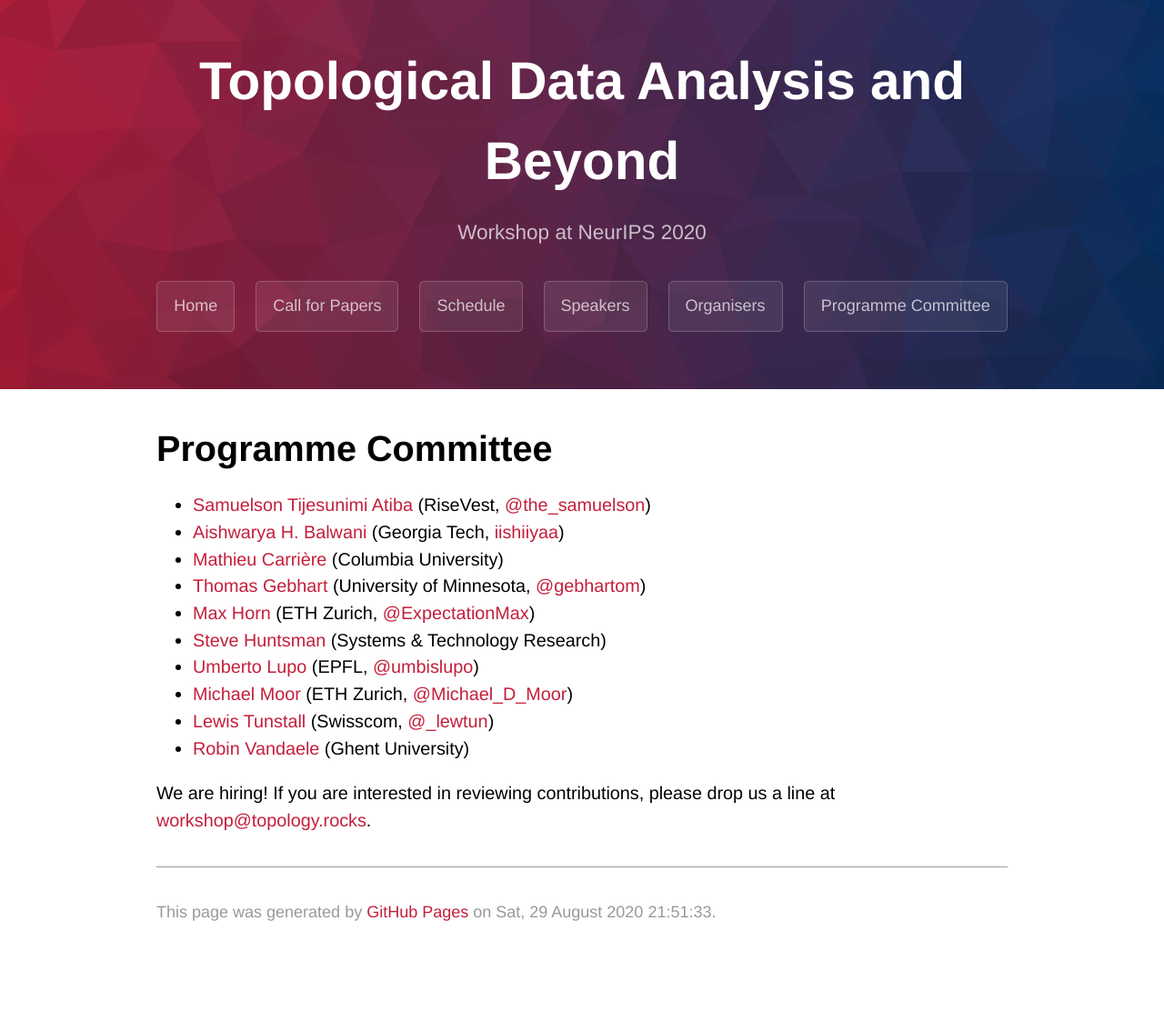
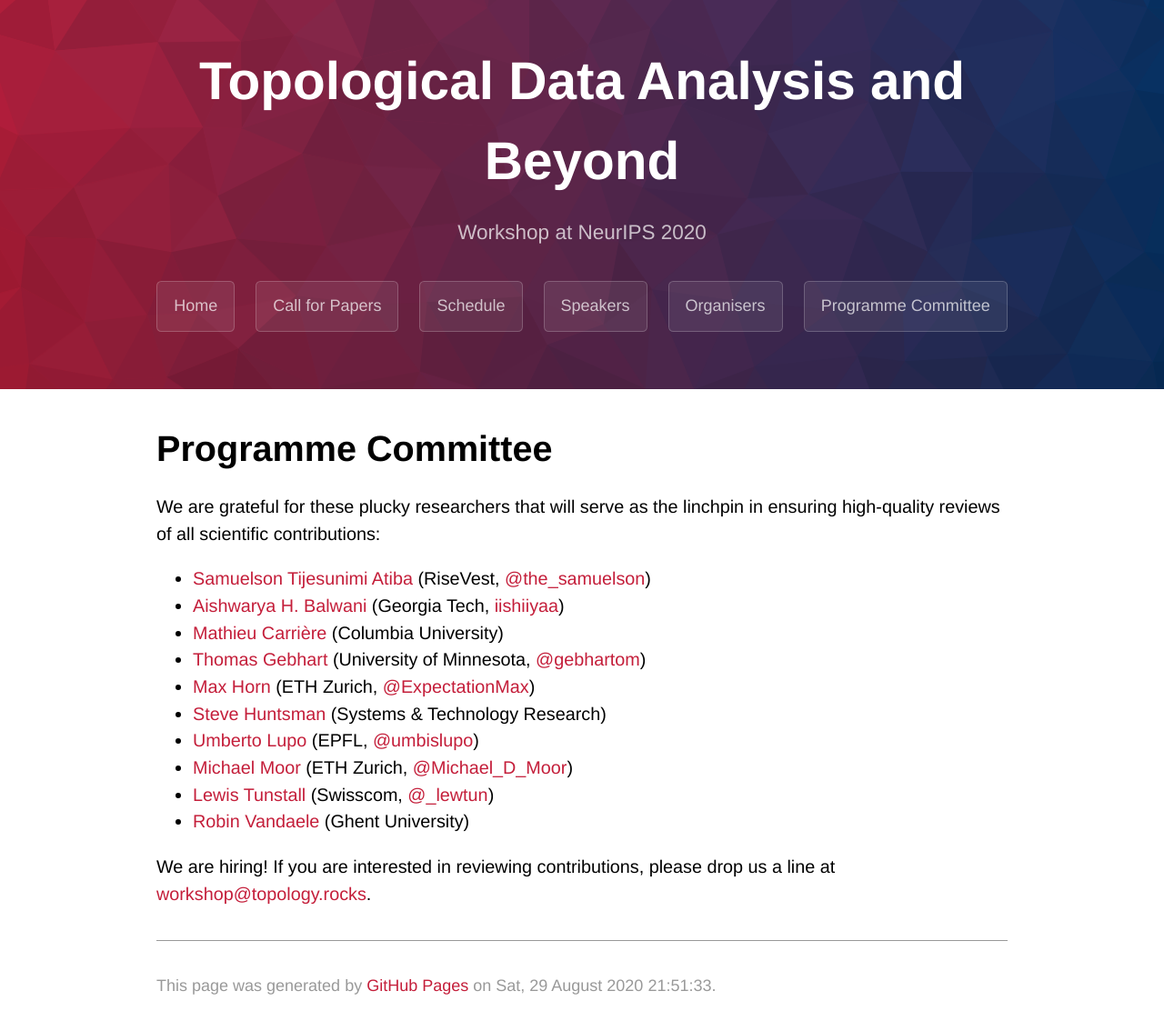
Before and after one commit to tda-in-ml/tda-in-ml.github.io, a Jekyll site: the page built from committee.md, in a window 1280 px wide. Shown: the whole page at 91% size. Built offline with Jekyll 4.4.1, drawn with Linux system fonts in a browser that asks for light colours; some web fonts are replaced; our own code applies the rules of GitHub Pages for plain Markdown files; before the commit the page ends 1053 px from its top, so only the background shows below that.

Commit message:
Extended programme committee

```diff
--- a/committee.md
+++ b/committee.md
@@ -3,6 +3,9 @@ layout: default
 ---
 
 # Programme Committee
+
+We are grateful for these plucky researchers that will serve as the
+linchpin in ensuring high-quality reviews of all scientific contributions:
 
 - [Samuelson Tijesunimi Atiba](https://medium.com/@the_samuelson) (RiseVest, [@the_samuelson](https://twitter.com/the_samuelson))
 - [Aishwarya H. Balwani](https://aishwaryahb.github.io) (Georgia Tech, [iishiiyaa](https://twitter.com/iishiiyaa))
```
